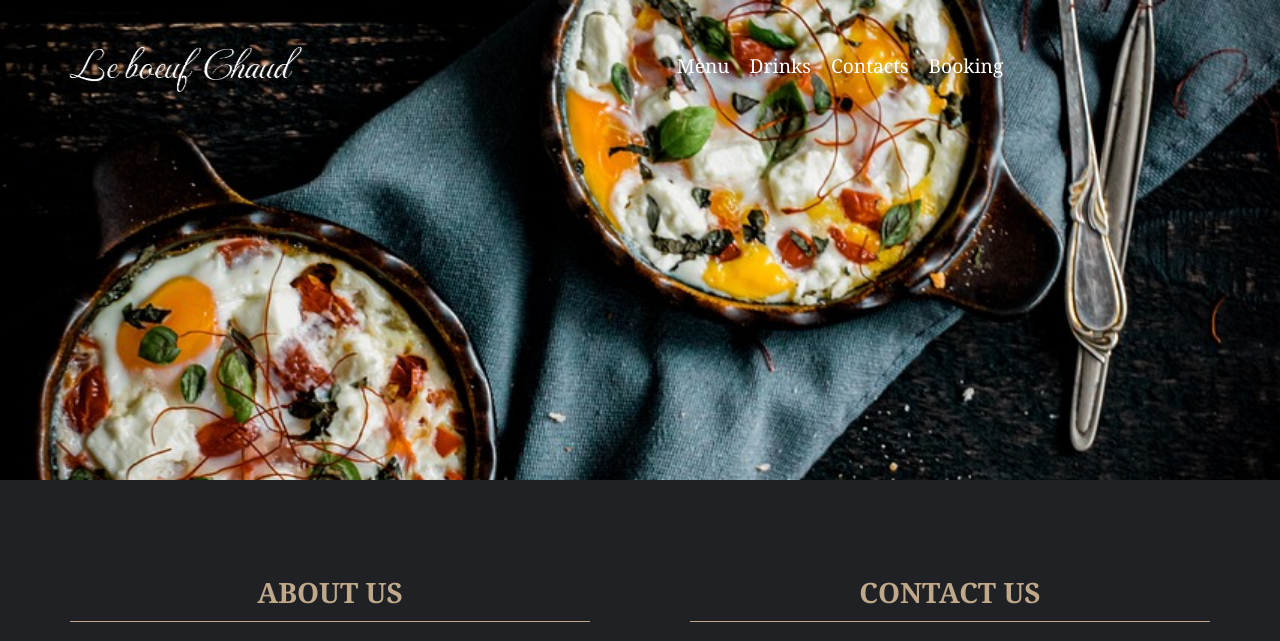
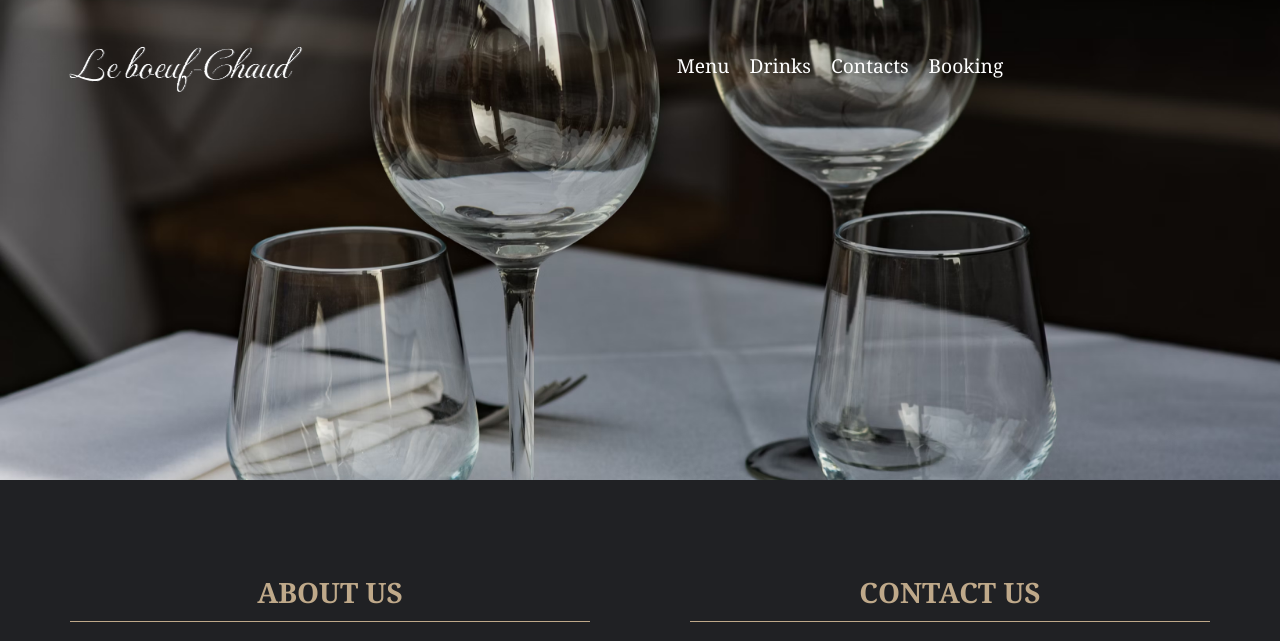
Before and after one commit to jomi112233/WebsiteProject, a PHP site: page /yhteystiedot.html in a window 1280 px wide; the page is wider, and only the part inside the window is pictured. Shown: the top 641 px of that part. Run offline with PHP 8.4, Linux system fonts and the light colour scheme.

Commit message:
kontakti sivun kuva

```diff
--- a/index.html
+++ b/index.html
@@ -15,13 +15,15 @@
             <a href="booking.html" class="BookLinkki">Book a Table</a>
 
             <div class="navigation">
-                <a href="index.html"><img src="kuvat/logo-no-background.png" alt="" class="logo"></a>
+                <a href="index.html"><img src="kuvat/logo-no-background.png" alt="Logo" class="logo"></a>
                 <nav>
                     <ul>
+
                         <li><a href="menu.html">Menu</a></li>
                         <li><a href="drinkit.html">Drinks</a></li>
                         <li><a href="yhteystiedot.html">Contacts</a></li>
                         <li><a href="booking.html">Booking</a></li>
+
                         <li><a href="svenska.html" class="language">På svenska</a></li>
                     </ul>
                 </nav>
--- a/styles.css
+++ b/styles.css
@@ -85,8 +85,8 @@ a {
  a:hover {
     color: #bfa98a;
     text-decoration: underline;
+ }
 
-}
 .language {
     position: absolute;
     right: 100px;
--- a/yhteystiedot.css
+++ b/yhteystiedot.css
@@ -4,7 +4,7 @@
 /*styling*/
 
 .hero {
-    background: url('kuvat/healthyFood.jpg') no-repeat center center;
+    background: url('kuvat/hienokattaus.avif') no-repeat center center;
     background-size: cover;
     height: 60vh;
     display: flex;
```
